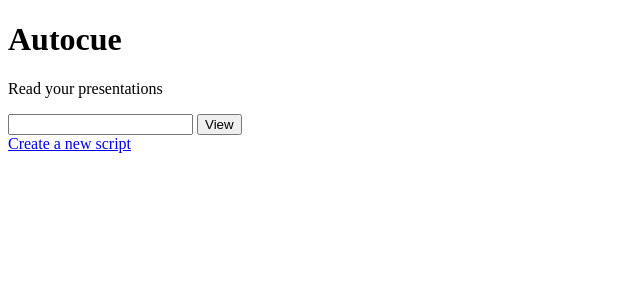
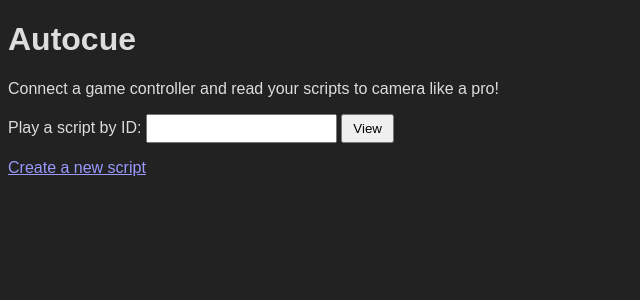
Before and after one commit to danielthepope/autocue, a Flask app: page / in a window 1280 px wide. Shown: the top 300 px of the page, without its empty margins (0-640 px from the left). Run offline with Flask 2, Linux system fonts and the light colour scheme.

Commit message:
Scripts are immutable; add some CSS

```diff
--- a/app.py
+++ b/app.py
@@ -48,22 +48,11 @@ def view_script(script_id):
     return render_template('autocue.html', script_id=script_id.upper(), text=lines)
 
 
-@app.route('/script/', methods=['POST'])
+@app.route('/script', methods=['POST'])
 def add_script():
     if request.form and 'text' in request.form:
         script_id = new_id()
         script = Script(script_id=script_id, text=request.form.get('text'), created=int(time.time()))
-        db.session.add(script)
-        db.session.commit()
-    return redirect(f'/script/{script_id}')
-
-
-@app.route('/script/<script_id>', methods=['POST'])
-def update_script(script_id):
-    if request.form and 'text' in request.form:
-        script = Script.query.get(script_id)
-        script.text = request.form.get('text')
-        script.created = int(time.time())
         db.session.add(script)
         db.session.commit()
     return redirect(f'/script/{script_id}')
--- a/static/style.css
+++ b/static/style.css
@@ -1,3 +1,45 @@
+body {
+    background-color: #222;
+    font-family: Arial, Helvetica, sans-serif;
+    color: #ddd;
+}
+
+.no-margin {
+    margin: 0;
+}
+
+header {
+    background-color: #111;
+    position: fixed;
+    top: 0;
+    margin: 0;
+    padding: 10px;
+    width: 100%;
+}
+
+a {
+    color: #99f;
+}
+
+textarea {
+    background-color: #444;
+    color: #eee;
+    font-family: Arial, Helvetica, sans-serif;
+    width: 90vw;
+    height: 80vh;
+    font-size: 12pt;
+}
+
+input[type=text] {
+    padding: 5px;
+}
+
+input[type=submit] {
+    padding: 5px 10px;
+}
+
 .autocue {
-    font-size: x-large;
+    margin: 8px;
+    padding-top: 1em;
+    font-size: 40pt;
 }
--- a/templates/home.html
+++ b/templates/home.html
@@ -5,17 +5,18 @@
     <meta charset="UTF-8">
     <meta name="viewport" content="width=device-width, initial-scale=1.0">
     <title>Autocue</title>
-    <link rel="stylesheet" href="style.css">
+    <link rel="stylesheet" href="/style.css">
 </head>
 
 <body>
     <h1>Autocue</h1>
-    <p>Read your presentations</p>
+    <p>Connect a game controller and read your scripts to camera like a pro!</p>
     <form action="/script" method="GET">
+        Play a script by ID:
         <input type="text" name="id">
         <input type="submit" value="View">
     </form>
-    <a href="/new-script">Create a new script</a>
+    <p><a href="/new-script">Create a new script</a></p>
 </body>
 
 </html>
```
Also changed, not shown: templates/autocue.html (+14 -8 lines), templates/editor.html (+5 -3 lines).
